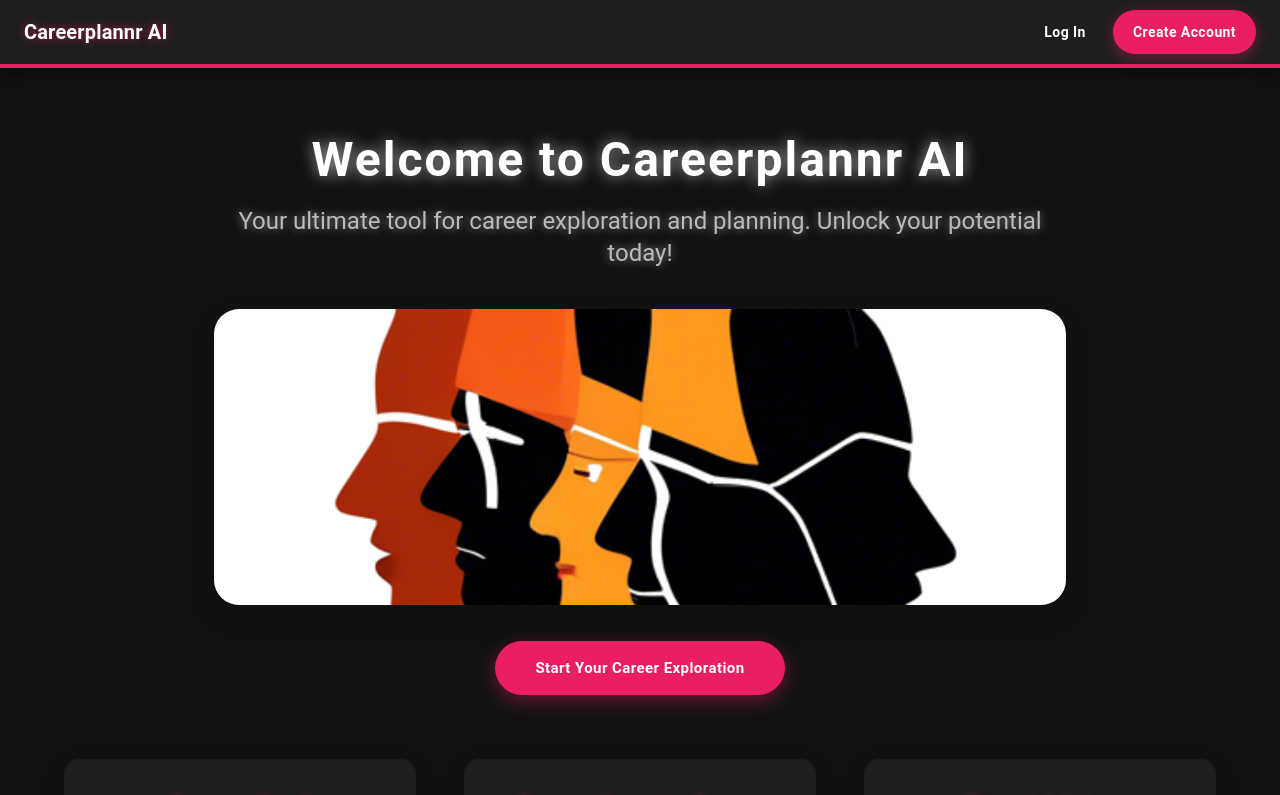
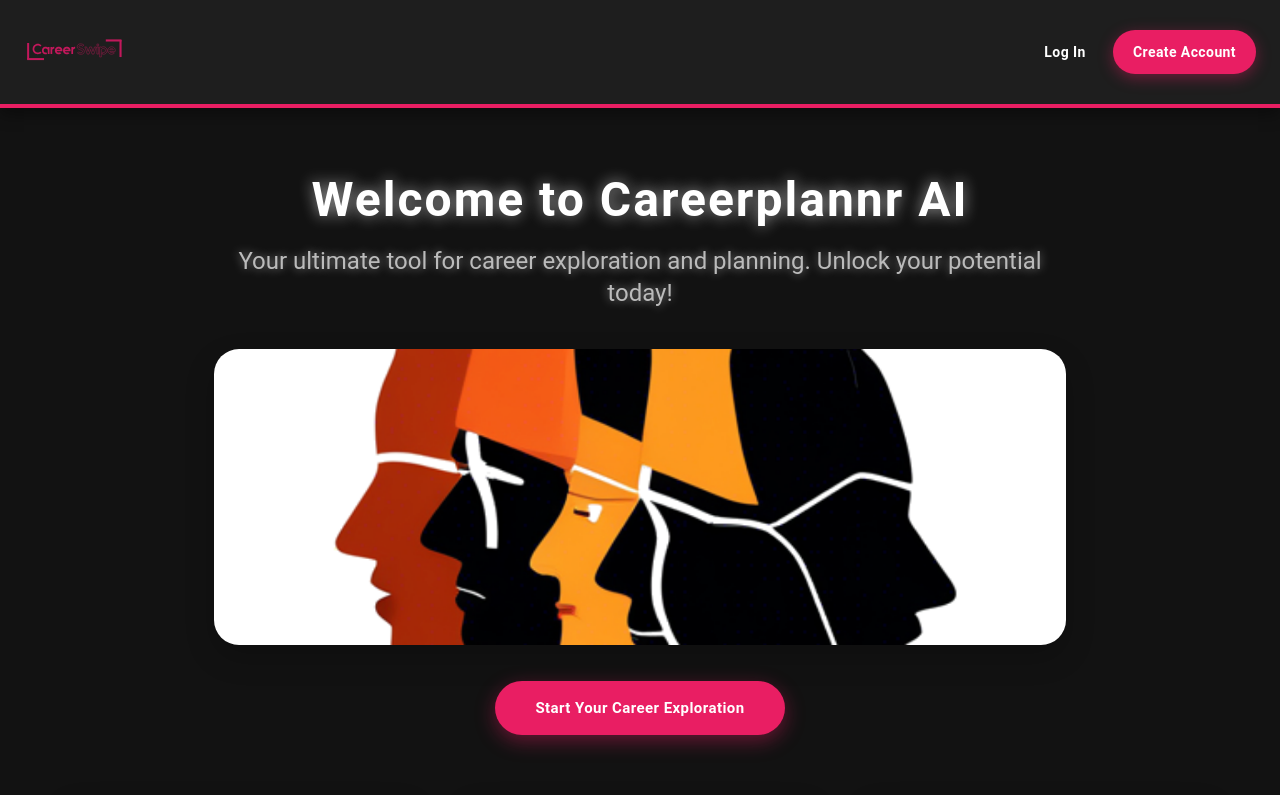
Before and after one commit to mehmoodosman/CareerplannrAI, a Next.js app: page / in a window 1280 px wide. Shown: the top 795 px of the page. Built offline with nearby package versions, Linux system fonts and the light colour scheme; no server answers.

Commit message:
Added CareerSwipe Logo

```diff
--- a/app/page.js
+++ b/app/page.js
@@ -3,6 +3,7 @@ import Link from 'next/link';
 import { SignedIn, SignedOut, UserButton } from '@clerk/nextjs'; // Assuming you're using Clerk for auth
 import GitHubIcon from '@mui/icons-material/GitHub';
 import { Analytics } from "@vercel/analytics/react"
+import Image from 'next/image'
 
 export default function HomePage() {
   return (
@@ -13,38 +14,56 @@ export default function HomePage() {
       {/* Navbar */}
       <AppBar position="static" sx={{ backgroundColor: '#1e1e1e', boxShadow: '0 6px 15px rgba(0, 0, 0, 0.4)', borderBottom: '4px solid #e91e63' }}>
         <Toolbar>
-          <Typography variant="h6" sx={{
-            flexGrow: 1, color: '#ffffff', fontWeight: 'bold', fontFamily: 'Roboto, sans-serif',
-            textShadow: '0 0 10px rgba(233, 30, 99, 0.7)'
-          }}>
-            Careerplannr AI
-          </Typography>
+          <Box sx={{ flexGrow: 1 }}>
+            <Image
+              src="/CareerSwipe.svg"
+              alt="CareerSwipe Logo"
+              width={100}
+              height={100}
+              sx={{ objectFit: 'contain' }}
+            />
+          </Box>
+
+          {/* User buttons on the right end */}
+          <Box sx={{ display: 'flex', alignItems: 'center' }}>
             <SignedIn>
               <UserButton afterSignOutUrl="/" />
             </SignedIn>
             <SignedOut>
-          <UserButton afterSignOutUrl="/" />
               <Link href="/sign-in" passHref>
-            <Button color="inherit" sx={{
-              color: '#ffffff', textTransform: 'none', marginRight: 2, fontWeight: 'bold', borderRadius: '20px',
-              ':hover': { color: '#e91e63', textShadow: '0 0 10px rgba(233, 30, 99, 0.5)' }
-            }}>
+                <Button
+                  color="inherit"
+                  sx={{
+                    color: '#ffffff',
+                    textTransform: 'none',
+                    marginRight: 2,
+                    fontWeight: 'bold',
+                    borderRadius: '20px',
+                    ':hover': { color: '#e91e63', textShadow: '0 0 10px rgba(233, 30, 99, 0.5)' },
+                  }}
+                >
                   Log In
                 </Button>
-
               </Link>
-
               <Link href="/sign-up" passHref>
-            <Button variant="contained" sx={{
-              backgroundColor: '#e91e63', color: 'white', textTransform: 'none', fontWeight: 'bold', borderRadius: '25px',
-              padding: '10px 20px', boxShadow: '0 4px 15px rgba(233, 30, 99, 0.4)',
-              ':hover': { backgroundColor: '#c2185b', boxShadow: '0 6px 20px rgba(233, 30, 99, 0.6)' }
-            }}>
+                <Button
+                  variant="contained"
+                  sx={{
+                    backgroundColor: '#e91e63',
+                    color: 'white',
+                    textTransform: 'none',
+                    fontWeight: 'bold',
+                    borderRadius: '25px',
+                    padding: '10px 20px',
+                    boxShadow: '0 4px 15px rgba(233, 30, 99, 0.4)',
+                    ':hover': { backgroundColor: '#c2185b', boxShadow: '0 6px 20px rgba(233, 30, 99, 0.6)' },
+                  }}
+                >
                   Create Account
                 </Button>
-
               </Link>
             </SignedOut>
+          </Box>
         </Toolbar>
       </AppBar>
 
```
Also changed, not shown: public/CareerSwipe.svg (added). Lines whose indentation alone changed are shown as unchanged.
